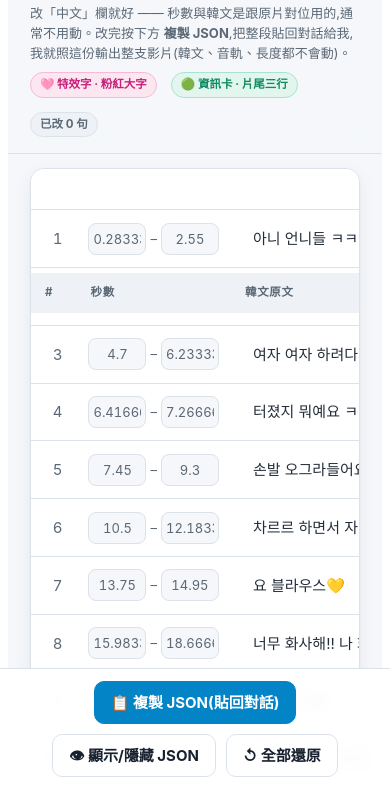
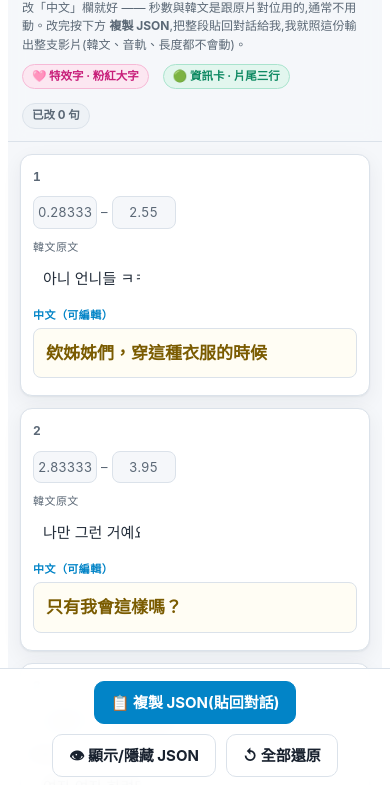
Before and after one commit to JackJack703/oni-review-pages, a plain HTML site: page 004/editor.html in a window 390 px wide. Shown: the part 55-840 px from the top of the page. Drawn offline with Linux system fonts and the light colour scheme.

Commit message:
publish 004/editor.html

```diff
--- a/004/editor.html
+++ b/004/editor.html
@@ -51,6 +51,23 @@ button:focus-visible{outline:none;box-shadow:0 0 0 3px color-mix(in srgb,var(--f
 .toast{position:fixed;left:50%;bottom:78px;transform:translate(-50%,16px);opacity:0;pointer-events:none;background:var(--card-bg);color:var(--card);border:1px solid var(--card-line);padding:10px 18px;border-radius:11px;font-weight:700;transition:.22s}
 .toast.show{opacity:1;transform:translate(-50%,0)}
 @media (prefers-reduced-motion:reduce){*{transition:none!important}}
+/* --- phone: reflow the table into stacked cards so 中文 is easy to edit --- */
+@media (max-width:640px){
+  .hd{padding:12px 14px}.hd p{font-size:12px}
+  .wrap{padding:12px 12px 160px}
+  .tblwrap{border:none;background:transparent;box-shadow:none;overflow:visible}
+  table{min-width:0;display:block}
+  thead{display:none}
+  tbody{display:block}
+  tbody tr{display:block;border:1px solid var(--line);border-radius:12px;background:var(--panel);box-shadow:var(--shadow);margin-bottom:12px;padding:8px 12px 12px}
+  tbody td{display:block;border:none;padding:5px 0;width:auto}
+  td.idx{width:auto;text-align:left;color:var(--sub);font-size:12px;font-weight:700}
+  td.sec{white-space:normal}
+  input.num{width:64px}
+  input.zh{font-size:17px;padding:11px 12px}
+  td.ko::before{content:"韓文原文";display:block;font-size:11px;color:var(--sub);margin-bottom:4px;letter-spacing:.04em}
+  td:last-child::before{content:"中文（可編輯）";display:block;font-size:11px;font-weight:700;color:var(--accent);margin-bottom:4px;letter-spacing:.04em}
+}
 </style>
 </head>
 <body>
```
